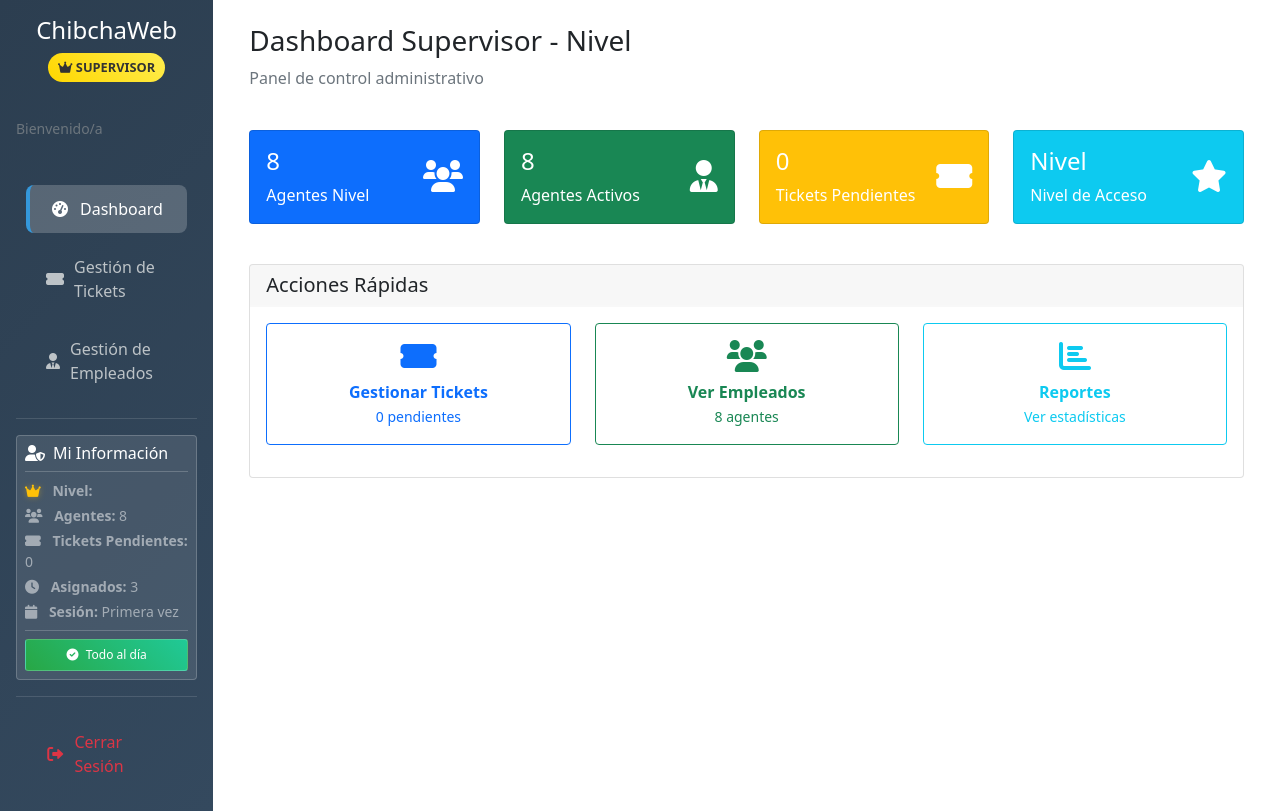
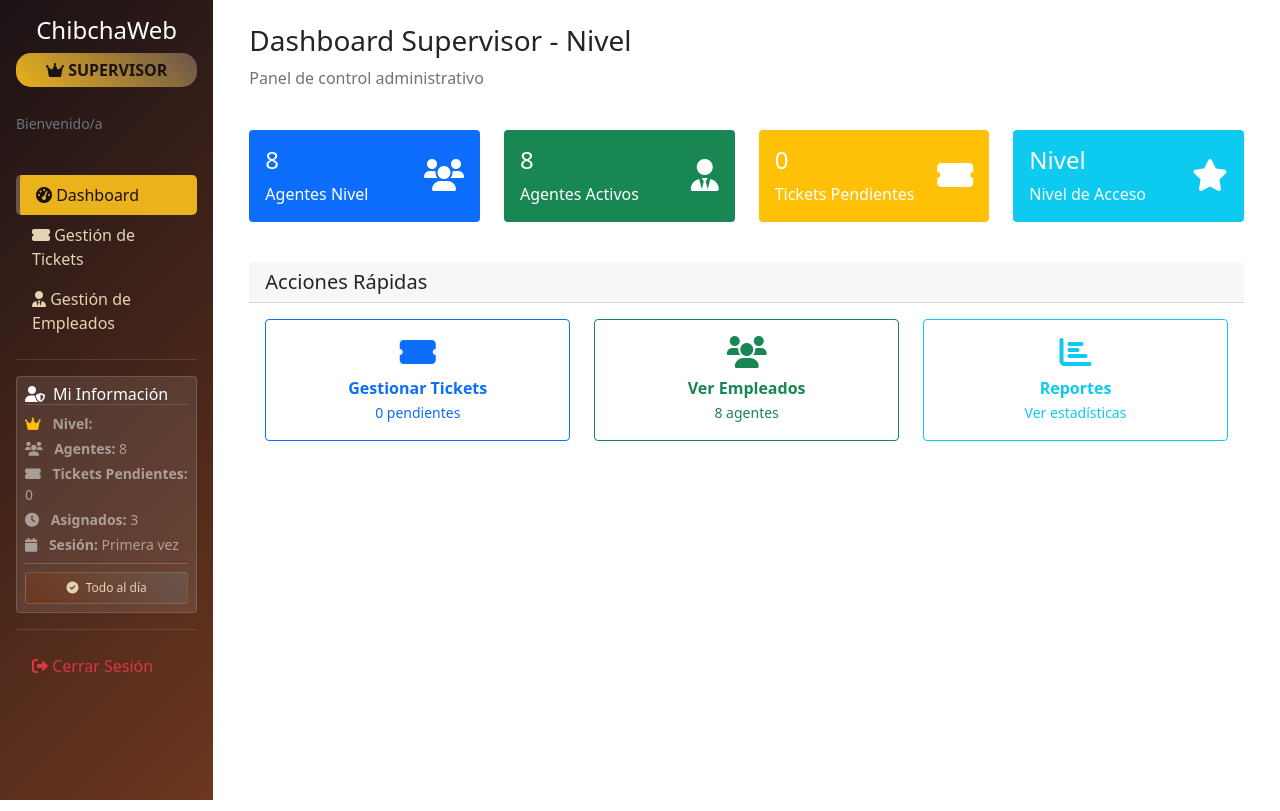
Before and after one commit to sdcelyd/ChibchaWeb, a Django app: template Empleados/templates/supervisor_dashboard.html in a window 1280 px wide. Run offline with Django 5.2, Linux system fonts and the light colour scheme; the template is opened without the code that fills it: values that come from a table or form of the project are taken from there, others are empty; data comes from the database, SQL or seed files in the repository.

Commit message:
Arreglo grafico

```diff
--- a/Empleados/static/styles/supervisor_dashboard.css
+++ b/Empleados/static/styles/supervisor_dashboard.css
@@ -17,371 +17,136 @@
 
 .nav-link {
     transition: all 0.3s ease;
+    color: #e5d3b5;
 }
-
 .nav-link:hover {
-    background-color: rgba(255, 255, 255, 0.1);
+    background-color: rgba(229, 211, 181, 0.1);
     border-radius: 5px;
+    color: #eab21b;
 }
-
 .nav-link.active {
-    background-color: rgba(255, 255, 255, 0.2);
+    background-color: #eab21b;
+    color: #1b1215;
     border-radius: 5px;
 }
 
 .dashboard-card {
     transition: transform 0.2s ease, box-shadow 0.2s ease;
+    border: none;
 }
-
 .dashboard-card:hover {
     transform: translateY(-2px);
-    box-shadow: 0 4px 15px rgba(0, 0, 0, 0.1);
+    box-shadow: 0 4px 15px rgba(27, 18, 21, 0.3);
 }
 
 .badge {
     font-size: 0.75em;
 }
 
-/* Estilos para la mini información del supervisor */
+/* Mini información del supervisor */
 .supervisor-info {
-    border: 1px solid rgba(255, 255, 255, 0.2);
+    border: 1px solid rgba(229, 211, 181, 0.2);
     transition: all 0.3s ease;
 }
-
 .supervisor-info:hover {
-    background: rgba(255, 255, 255, 0.15) !important;
-    border-color: rgba(255, 255, 255, 0.3);
+    background: rgba(229, 211, 181, 0.15) !important;
+    border-color: rgba(229, 211, 181, 0.3);
 }
-
 .supervisor-info h6 {
-    border-bottom: 1px solid rgba(255, 255, 255, 0.2);
-    padding-bottom: 8px;
-    margin-bottom: 12px;
+    border-bottom: 1px solid rgba(229, 211, 181, 0.2);
 }
-
-.supervisor-info p {
-    transition: color 0.2s ease;
+.supervisor-info p:hover {
+    color: #e5d3b5 !important;
 }
-
-.supervisor-info p:hover {
-    color: rgba(255, 255, 255, 0.9) !important;
-}
-
-.supervisor-info .text-warning {
-    filter: drop-shadow(0 0 3px rgba(255, 193, 7, 0.4));
-}
-
 .supervisor-info .btn {
     font-size: 0.75rem;
     padding: 0.375rem 0.5rem;
     transition: all 0.2s ease;
-    border: 1px solid rgba(255, 255, 255, 0.2);
+    border: 1px solid rgba(229, 211, 181, 0.2);
+}
+.supervisor-info .btn:hover {
+    transform: translateY(-1px);
+    box-shadow: 0 2px 8px rgba(27, 18, 21, 0.4);
+    border-color: rgba(229, 211, 181, 0.4);
+}
+.supervisor-info .btn-warning {
+    background: linear-gradient(45deg, #eab21b, #69554b);
+    color: #1b1215;
+}
+.supervisor-info .btn-success {
+    background: linear-gradient(45deg, #6c371f, #69554b);
+    color: #e5d3b5;
 }
 
-.supervisor-info .btn:hover {
-    transform: translateY(-1px);
-    box-shadow: 0 2px 8px rgba(0, 0, 0, 0.2);
-    border-color: rgba(255, 255, 255, 0.4);
+/* Badge supervisor */
+.supervisor-badge {
+    background: linear-gradient(45deg, #eab21b, #69554b);
+    color: #1b1215;
+    padding: 5px 10px;
+    border-radius: 15px;
+    font-weight: bold;
 }
 
-.supervisor-info .btn-warning {
-    background: linear-gradient(45deg, #ffc107, #ff8f00);
+/* Sidebar */
+.sidebar {
+    background: linear-gradient(135deg, #1b1215 0%, #6c371f 100%);
+    min-height: 100vh;
+}
+.sidebar .nav-link {
+    color: #e5d3b5;
+}
+.sidebar .nav-link:hover {
+    background-color: rgba(229, 211, 181, 0.1);
+    color: #eab21b;
+}
+.sidebar .nav-link.active {
+    background-color: #eab21b;
+    color: #1b1215;
+    border-left: 4px solid #69554b;
 }
 
-.supervisor-info .btn-success {
-    background: linear-gradient(45deg, #28a745, #20c997);
+/* Cards */
+.stat-card {
+    background: linear-gradient(135deg, #6c371f 0%, #69554b 100%);
+    color: #e5d3b5;
+}
+.stat-card.success {
+    background: linear-gradient(135deg, #69554b 0%, #6c371f 100%);
+}
+.stat-card.warning {
+    background: linear-gradient(135deg, #eab21b 0%, #69554b 100%);
+    color: #1b1215;
 }
 
-/* Estilos para el modal */
-.modal-xl {
-    max-width: 95%;
+/* Tablas */
+.table thead th {
+    background-color: #6c371f;
+    color: #e5d3b5;
+}
+.table tbody tr:hover {
+    background-color: rgba(229, 211, 181, 0.2);
 }
 
-.table-responsive {
-    max-height: 400px;
-    overflow-y: auto;
+/* Modales */
+.modal-content {
+    border-radius: 15px;
 }
-
-.btn-group .dropdown-menu {
-    max-height: 200px;
-    overflow-y: auto;
+.modal-header {
+    background: linear-gradient(135deg, #6c371f, #69554b);
+    color: #e5d3b5;
 }
-
-.filter-controls .form-control,
-.filter-controls .form-select {
-    border-radius: 8px;
-}
-
-#contadorResultados {
-    font-style: italic;
-}
-
-/* Estilos adicionales para el supervisor badge */
-.supervisor-badge {
-    background: linear-gradient(45deg, #ffd700, #ffed4e);
-    color: #333;
-    padding: 5px 10px;
-    border-radius: 15px;
-    font-size: 0.8em;
-    font-weight: bold;
-    display: inline-block;
-    margin-bottom: 10px;
-}
-
-/* Estilos para la sidebar */
-.sidebar {
-    background: linear-gradient(135deg, #667eea 0%, #764ba2 100%);
-    min-height: 100vh;
-}
-
-/* Mejoras visuales para las cards */
-.card-header {
-    border-bottom: 2px solid rgba(255, 255, 255, 0.1);
-}
-
-/* Estilos para los badges de estado */
-.badge.bg-warning {
-    color: #000 !important;
-}
-
-/* Estilos para botones de acción rápida */
-.btn-outline-primary:hover,
-.btn-outline-success:hover,
-.btn-outline-info:hover {
-    transform: translateY(-1px);
-    box-shadow: 0 4px 8px rgba(0, 0, 0, 0.1);
-}
-
-/* Responsive adjustments */
-@media (max-width: 768px) {
-    .modal-xl {
-        max-width: 98%;
-        margin: 0.5rem;
-    }
-
-    .table-responsive {
-        max-height: 300px;
-    }
-
-    .sidebar {
-        min-height: auto;
-    }
-}
-
-/* Estilos para timeline de tickets */
-.timeline {
-    max-height: 300px;
-    overflow-y: auto;
-    padding: 0;
-}
-
-.timeline-item {
-    border-left: 3px solid #007bff;
-    padding-left: 15px;
-    margin-bottom: 15px;
-    position: relative;
-}
-
-.timeline-item:before {
-    content: '';
-    position: absolute;
-    left: -6px;
-    top: 5px;
-    width: 9px;
-    height: 9px;
-    border-radius: 50%;
-    background-color: #007bff;
-}
-
-.timeline-item.success {
-    border-color: #28a745;
-}
-
-.timeline-item.success:before {
-    background-color: #28a745;
-}
-
-.timeline-item.warning {
-    border-color: #ffc107;
-}
-
-.timeline-item.warning:before {
-    background-color: #ffc107;
-}
-
-.timeline-item.danger {
-    border-color: #dc3545;
-}
-
-.timeline-item.danger:before {
-    background-color: #dc3545;
-}
-
-.timeline-date {
-    font-size: 0.8em;
-    color: #6c757d;
-}
-
-.timeline-content {
-    background: #f8f9fa;
-    padding: 10px;
-    border-radius: 5px;
-    margin-top: 5px;
-}
-
-/* Estilos para avatar de empleado */
-.avatar-circle {
-    width: 80px;
-    height: 80px;
-    border-radius: 50%;
-    display: flex;
-    align-items: center;
-    justify-content: center;
-    margin: 0 auto;
-}
-
-/* Estilos para botones de acción en tickets */
-.btn-group + .btn {
-    margin-left: 5px;
-}
-
-/* Mejoras para modales */
-.modal-header.bg-primary,
-.modal-header.bg-success {
-    border: none;
-}
-
 .btn-close-white {
-    filter: brightness(0) invert(1);
-}
-
-/* Estilos para estadísticas de empleados */
-.stats-card {
-    border: 1px solid #e9ecef;
-    border-radius: 8px;
-    padding: 15px;
-    text-align: center;
-    transition: all 0.3s ease;
-}
-
-.stats-card:hover {
-    box-shadow: 0 4px 8px rgba(0,0,0,0.1);
-    transform: translateY(-2px);
-}
-
-/* Estilos adicionales del template inline movidos aquí */
-.sidebar {
-    background: linear-gradient(135deg, #2c3e50 0%, #34495e 100%);
-    min-height: 100vh;
-    transition: all 0.3s ease;
-}
-
-.sidebar .nav-link {
-    color: #bdc3c7;
-    padding: 12px 20px;
-    margin: 5px 10px;
-    border-radius: 8px;
-    transition: all 0.3s ease;
-    display: flex;
-    align-items: center;
-    gap: 10px;
-}
-
-.sidebar .nav-link:hover {
-    background-color: rgba(255, 255, 255, 0.1);
-    color: #ecf0f1;
-    transform: translateX(5px);
-}
-
-.sidebar .nav-link.active {
-    background-color: rgba(255, 255, 255, 0.2);
-    color: #fff;
-    border-left: 4px solid #3498db;
-}
-
-.sidebar .nav-link i {
-    width: 20px;
-    text-align: center;
-}
-
-/* Estilos para cards con gradientes */
-.stat-card {
-    background: linear-gradient(135deg, #3498db 0%, #2980b9 100%);
-    color: white;
-}
-
-.stat-card.danger {
-    background: linear-gradient(135deg, #e74c3c 0%, #c0392b 100%);
-}
-
-.stat-card.success {
-    background: linear-gradient(135deg, #27ae60 0%, #229954 100%);
-}
-
-.stat-card.warning {
-    background: linear-gradient(135deg, #f39c12 0%, #e67e22 100%);
-}
-
-/* Estilos para el modal */
-.modal-content {
-    border: none;
-    border-radius: 15px;
-    box-shadow: 0 20px 40px rgba(0, 0, 0, 0.2);
-}
-
-.modal-header {
-    background: linear-gradient(135deg, #3498db 0%, #2980b9 100%);
-    color: white;
-    border-top-left-radius: 15px;
-    border-top-right-radius: 15px;
-    border-bottom: none;
-}
-
-.modal-header .btn-close {
     filter: invert(1);
 }
 
-/* Sección de filtros */
-.filters-section {
-    background: #f8f9fa;
-    border-radius: 10px;
-    padding: 20px;
-    margin-bottom: 20px;
+/* Timeline */
+.timeline-item {
+    border-left: 3px solid #eab21b;
 }
-
-/* Estilos para la tabla */
-.table thead th {
-    background-color: #495057;
-    color: white;
-    border: none;
-    padding: 15px;
+.timeline-item:before {
+    background-color: #eab21b;
 }
-
-.table tbody tr:hover {
-    background-color: #f1f3f4;
-    transform: scale(1.01);
+.timeline-content {
+    background: #e5d3b5;
+    color: #1b1215;
 }
-
-/* Estilos adicionales del modal */
-.modal-xl {
-    max-width: 95%;
-}
-
-.table-responsive {
-    max-height: 400px;
-    overflow-y: auto;
-}
-
-.btn-group .dropdown-menu {
-    max-height: 200px;
-    overflow-y: auto;
-}
-
-.filter-controls .form-control,
-.filter-controls .form-select {
-    border-radius: 8px;
-}
-
-#contadorResultados {
-    font-style: italic;
-}
```
